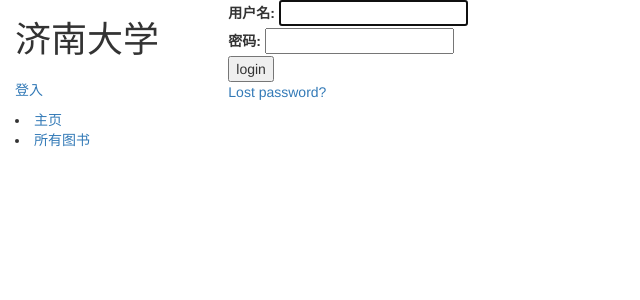
After one commit to Withouthead/django_bookshop, a Django app: page /accounts/login/ in a window 1280 px wide. The commit adds this page. Shown: the top 300 px of the page, without its empty margins (0-640 px from the left). Run offline with Django 3.2, Linux system fonts and the light colour scheme; some libraries are stand-ins or nearby versions.

Commit message:
更新功能

```diff
--- a/catalog/templates/base_generic.html
+++ b/catalog/templates/base_generic.html
@@ -23,6 +23,13 @@
             {% block sidebar %}
                 <h1>济南大学</h1>
                 <ul class="sidebar-nav">
+                    {% if user.is_authenticated %}
+                        <li>用户： {{ user.get_username }}</li>
+                        <li><a href="{% url 'logout' %}?next={{ request.path }}">登出</a></li>
+                    {% else %}
+                        <li><a href="{% url 'login' %}?next={{ request.path }}">登入</a></li>
+                    {% endif %}
+                </ul>
                 <li><a href="{% url 'index' %}">主页</a></li>
                 <li><a href="{% url 'books' %}">所有图书</a></li>
                 </ul>
--- a/djangoProject/settings.py
+++ b/djangoProject/settings.py
@@ -36,6 +36,7 @@ INSTALLED_APPS = [
     'django.contrib.messages',
     'django.contrib.staticfiles',
     'catalog.apps.CatalogConfig',
+    'django_admin_inline_paginator',
 ]
 
 MIDDLEWARE = [
@@ -123,3 +124,5 @@ DEFAULT_AUTO_FIELD = 'django.db.models.BigAutoField'
 MEDIA_ROOT = 'media/'
 
 MEDIA_URL = 'media/'
+
+LOGIN_REDIRECT_URL = '/'
--- a/djangoProject/urls.py
+++ b/djangoProject/urls.py
@@ -27,7 +27,8 @@ urlpatterns = [
     path('admin/', admin.site.urls),
     path('catalog/', include('catalog.urls')),
     path('', RedirectView.as_view(url='/catalog/')),#重新定向根URL
-    url(r'^media/(?P<path>.*)$', serve, {"document_root": MEDIA_ROOT})
+    url(r'^media/(?P<path>.*)$', serve, {"document_root": MEDIA_ROOT}),
+    path('accounts/', include('django.contrib.auth.urls'))
 ]
 
 urlpatterns += static(settings.STATIC_URL, document_root=settings.STATIC_ROOT)
--- /dev/null
+++ b/templates/registration/login.html
@@ -0,0 +1,39 @@
+{% extends "base_generic.html" %}
+
+{% block content %}
+
+{% if form.errors %}
+<p>Your username and password didn't match. Please try again.</p>
+{% endif %}
+
+{% if next %}
+    {% if user.is_authenticated %}
+    <p>Your account doesn't have access to this page. To proceed,
+    please login with an account that has access.</p>
+    {% else %}
+    <p>Please login to see this page.</p>
+    {% endif %}
+{% endif %}
+
+<form method="post" action="{% url 'login' %}">
+{% csrf_token %}
+
+<div>
+  <td>{{ form.username.label_tag }}</td>
+  <td>{{ form.username }}</td>
+</div>
+<div>
+  <td>{{ form.password.label_tag }}</td>
+  <td>{{ form.password }}</td>
+</div>
+
+<div>
+  <input type="submit" value="login" />
+  <input type="hidden" name="next" value="{{ next }}" />
+</div>
+</form>
+
+{# Assumes you setup the password_reset view in your URLconf #}
+<p><a href="{% url 'password_reset' %}">Lost password?</a></p>
+
+{% endblock %}
```
Also changed, not shown: catalog/admin.py (+8 -2 lines), catalog/models.py (+13 -5 lines), catalog/templates/catalog/book_detail.html (+0 -4 lines), templates/registration/logged_out.html (added, +7 -0 lines), db.sqlite3. Lines whose indentation alone changed are shown as unchanged.
